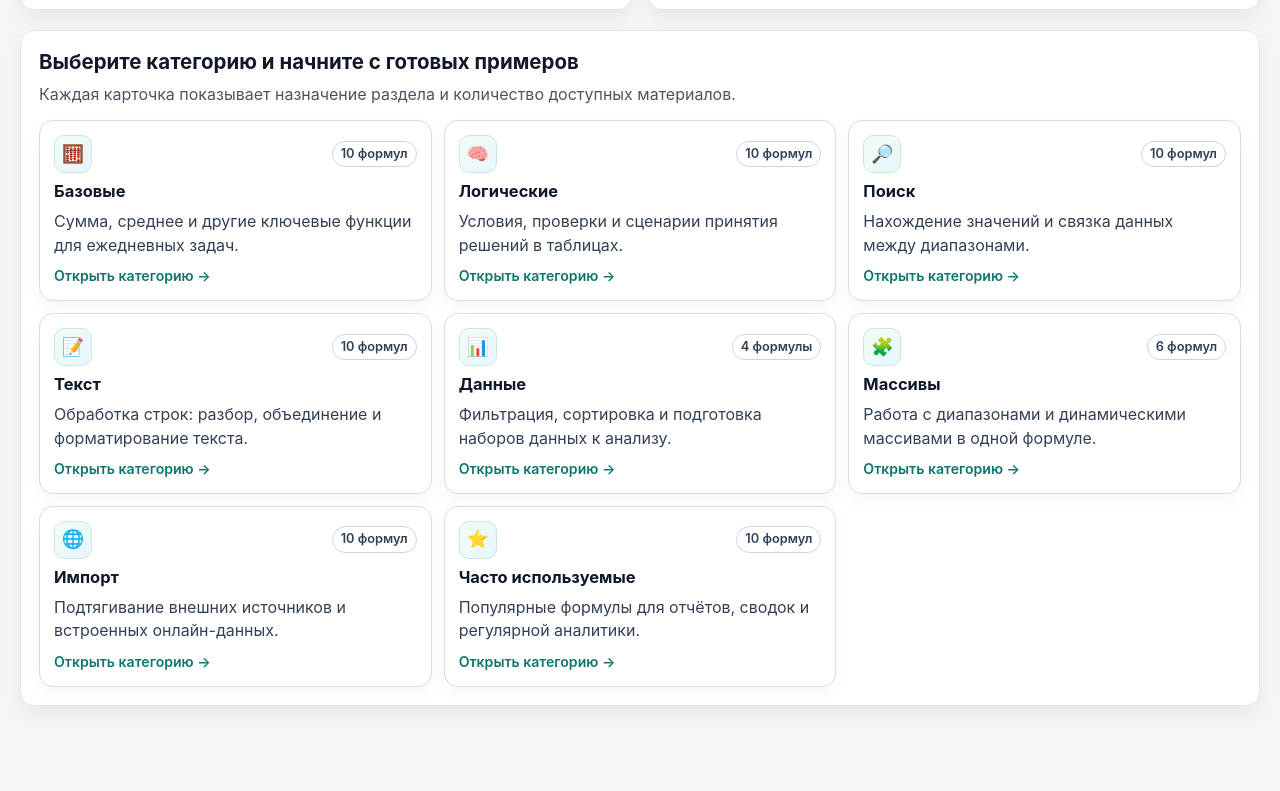
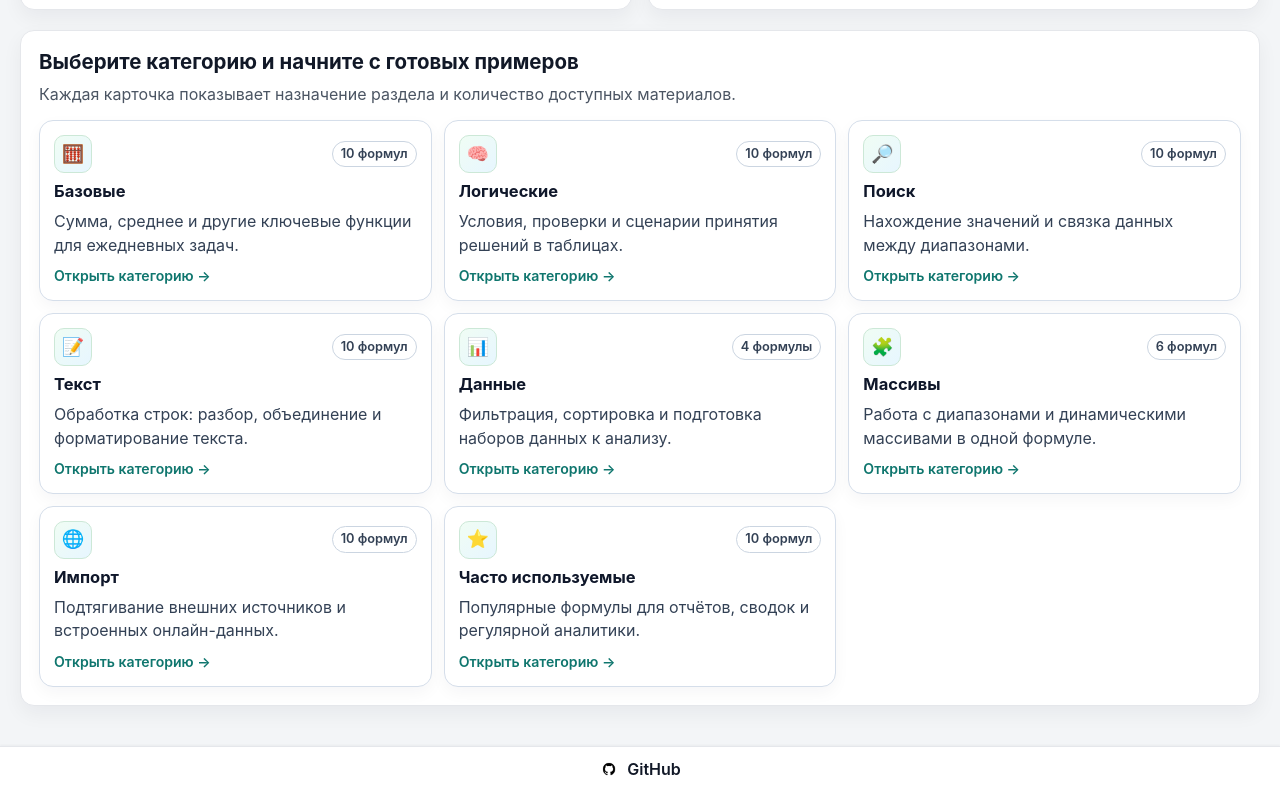
Before and after one commit to SubZzzero/google-sheets-cheatsheet, a React (Vite) app: page / in a window 1280 px wide. Shown: the part 451-1242 px from the top of the page. Before the commit the page ends 1197 px from the top, so only its background shows below. Built offline with nearby package versions, Linux system fonts and the light colour scheme.

Commit message:
add footer

```diff
--- a/src/App.jsx
+++ b/src/App.jsx
@@ -4,6 +4,7 @@ import { Header } from './components/Header/Header';
 import { Sidebar } from './components/Sidebar/Sidebar';
 import { CardList } from './components/CardList/CardList';
 import { Home } from './components/Home/Home';
+import { Footer } from './components/Footer/Footer';
 import { formulas } from './data/formulas';
 
 function App() {
@@ -78,6 +79,8 @@ function App() {
           )}
         </main>
       </div>
+
+      <Footer />
     </div>
   );
 }
--- a/src/App.module.css
+++ b/src/App.module.css
@@ -1,4 +1,6 @@
 .app {
+    display: flex;
+    flex-direction: column;
     min-height: 100vh;
     background: #f3f5f7;
     color: #111827;
@@ -11,6 +13,7 @@
     display: grid;
     grid-template-columns: 280px minmax(0, 1fr);
     gap: 24px;
+    width: 100%;
     max-width: 1320px;
     margin: 0 auto;
     padding: var(--page-layout-top-padding) 20px 40px;
--- /dev/null
+++ b/src/components/Footer/Footer.jsx
@@ -0,0 +1,18 @@
+import s from './Footer.module.css';
+
+export const Footer = () => {
+  return (
+    <footer className={s.footer}>
+      <a
+        className={s.githubLink}
+        href="https://github.com/SubZzzero"
+        target="_blank"
+        rel="noopener noreferrer"
+        aria-label="Открыть GitHub-профиль SubZzzero"
+      >
+        <img className={s.githubIcon} src="/github.png" alt="" aria-hidden="true" />
+        <span className={s.githubText}>GitHub</span>
+      </a>
+    </footer>
+  );
+};
--- /dev/null
+++ b/src/components/Footer/Footer.module.css
@@ -0,0 +1,52 @@
+.footer {
+    margin-top: auto;
+    border-top: 1px solid #e5e7eb;
+    background: #ffffff;
+    box-shadow: 0 -1px 2px rgba(15, 23, 42, 0.04);
+}
+
+.githubLink {
+    max-width: 1320px;
+    margin: 0 auto;
+    padding: 12px 20px;
+    display: flex;
+    align-items: center;
+    justify-content: center;
+    gap: 8px;
+    color: #111827;
+    text-decoration: none;
+    font-weight: 600;
+    transition: color 0.2s ease;
+}
+
+.githubLink:hover {
+    color: #1f2937;
+}
+
+.githubLink:focus-visible {
+    outline: 2px solid #2563eb;
+    outline-offset: -2px;
+    border-radius: 6px;
+}
+
+.githubIcon {
+    width: 20px;
+    height: 20px;
+    object-fit: contain;
+}
+
+.githubText {
+    line-height: 1;
+}
+
+@media (max-width: 900px) {
+    .githubLink {
+        padding: 10px 16px;
+        font-size: 0.95rem;
+    }
+
+    .githubIcon {
+        width: 18px;
+        height: 18px;
+    }
+}
```
